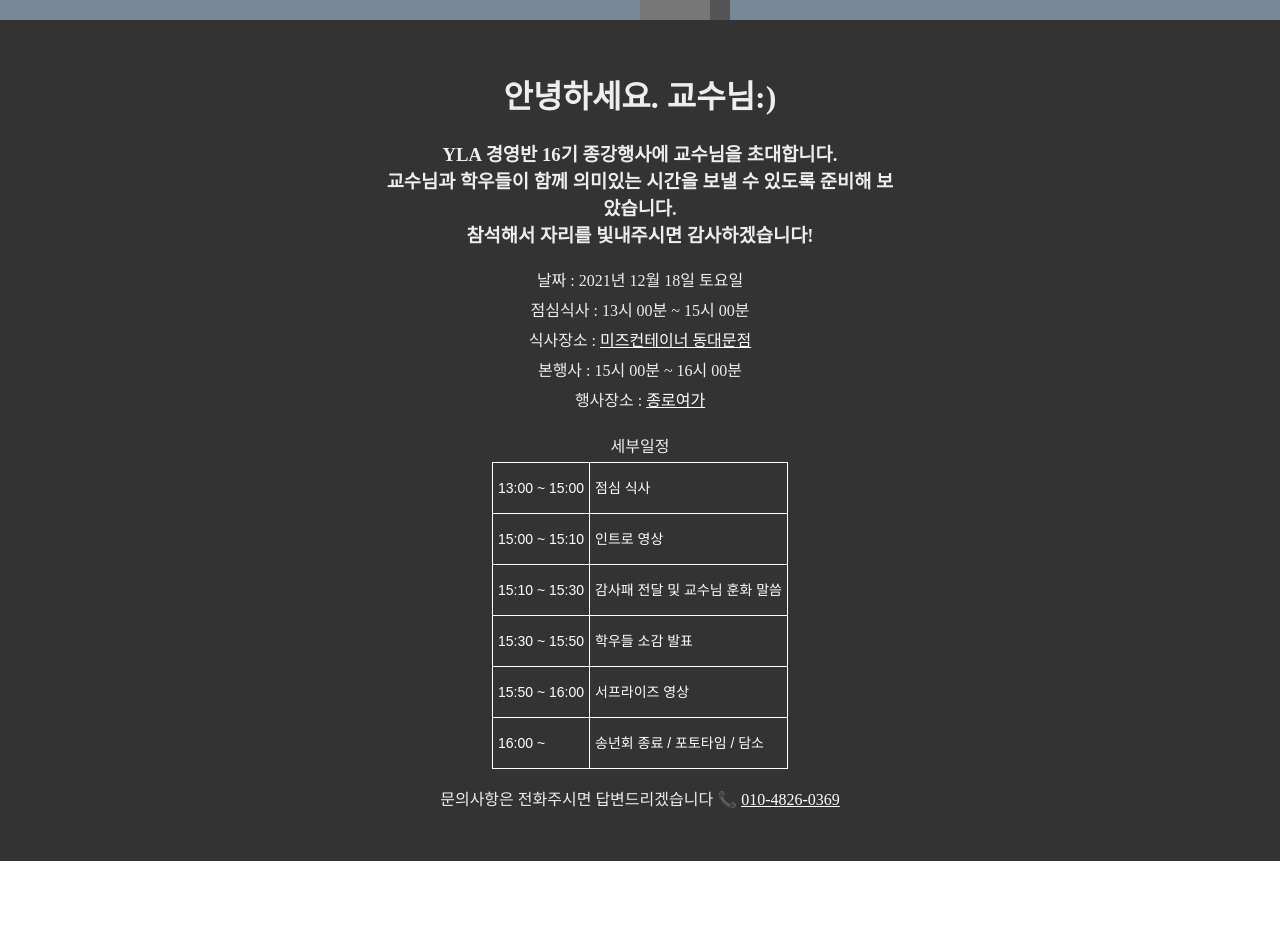
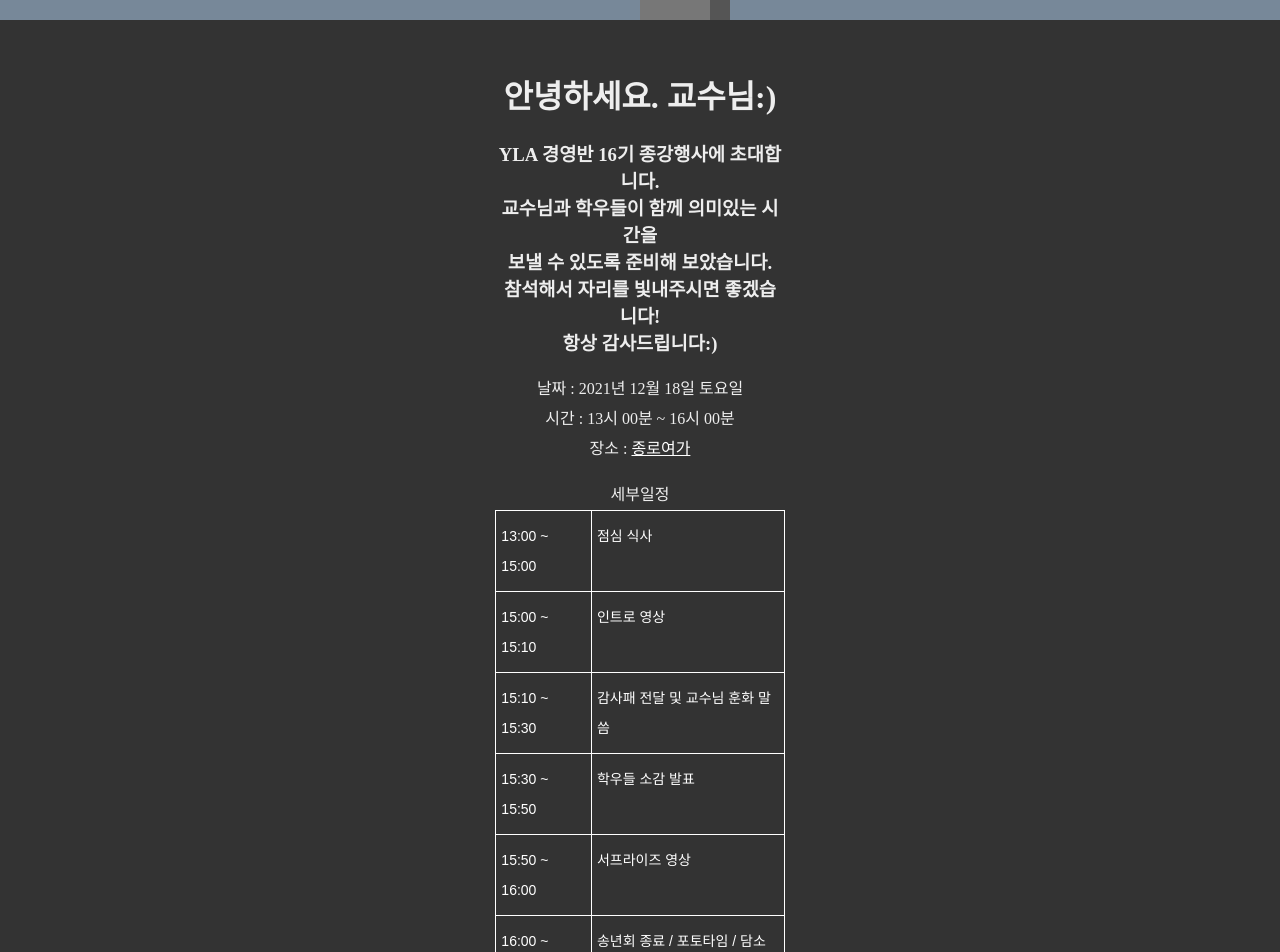
Before and after one commit to rollingman1/party-invitation, a Vue app in the folder invitation/: page / in a window 1280 px wide. Shown: the part 280-1232 px from the top of the page. Before the commit the page ends 1141 px from the top, so only its background shows below. Built offline with nearby package versions, Linux system fonts and the light colour scheme; a web font is replaced by a local one.

Commit message:
Update App.vue

```diff
--- a/invitation/src/App.vue
+++ b/invitation/src/App.vue
@@ -14,16 +14,16 @@
     <div class="letter">
         <div class="text">
             <h1> 안녕하세요. 교수님:) </h1>
-            <h3> YLA 경영반 16기 종강행사에 교수님을 초대합니다.<br/>
-            교수님과 학우들이 함께 의미있는 시간을 보낼 수 있도록 준비해 보았습니다.<br/>
-            참석해서 자리를 빛내주시면 감사하겠습니다!<br/> </h3>
+            <h3> YLA 경영반 16기 종강행사에 초대합니다.<br/>
+            교수님과 학우들이 함께 의미있는 시간을<br/>
+            보낼 수 있도록 준비해 보았습니다.<br/>
+            참석해서 자리를 빛내주시면 좋겠습니다!<br/>
+            항상 감사드립니다:)<br/> </h3>
             <div class="content">
               <p>
                   날짜 : 2021년 12월 18일 토요일<br/>
-                  점심식사 : 13시 00분 ~ 15시 00분<br/>
-                  식사장소 : <a href="http://naver.me/x1egXOMn" style="color:white">미즈컨테이너 동대문점</a><br/>
-                  본행사 : 15시 00분 ~ 16시 00분 <br/>
-                  행사장소 : <a href="http://naver.me/51YDhpaE" style="color:white">종로여가</a>
+                  시간 : 13시 00분 ~ 16시 00분 <br/>
+                  장소 : <a href="http://naver.me/51YDhpaE" style="color:white">종로여가</a>
               </p>
               <p>
                   세부일정<br/>
@@ -59,7 +59,8 @@
                     </table>
               </p>
               <p>
-                  문의사항은 전화주시면 답변드리겠습니다 📞 <a href="tel:01048260369" style="color:white">010-4826-0369</a>
+                  문의사항은 전화주시면 답변드리겠습니다.<br/>
+                  📞 <a href="tel:01048260369" style="color:white">010-4826-0369</a>
               </p>
             </div>
 
```
